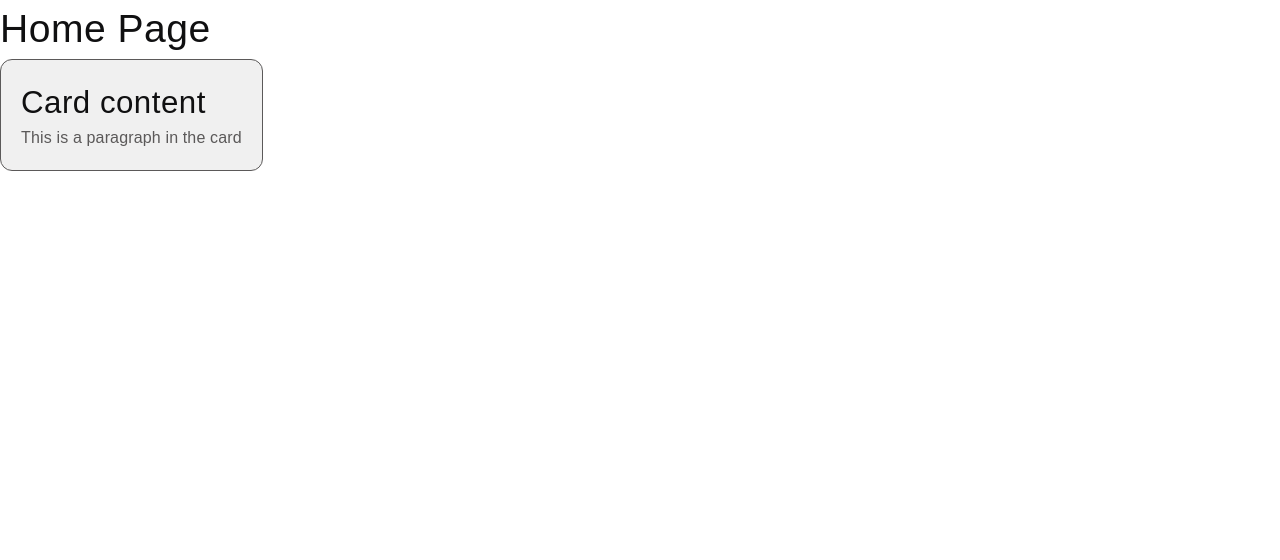
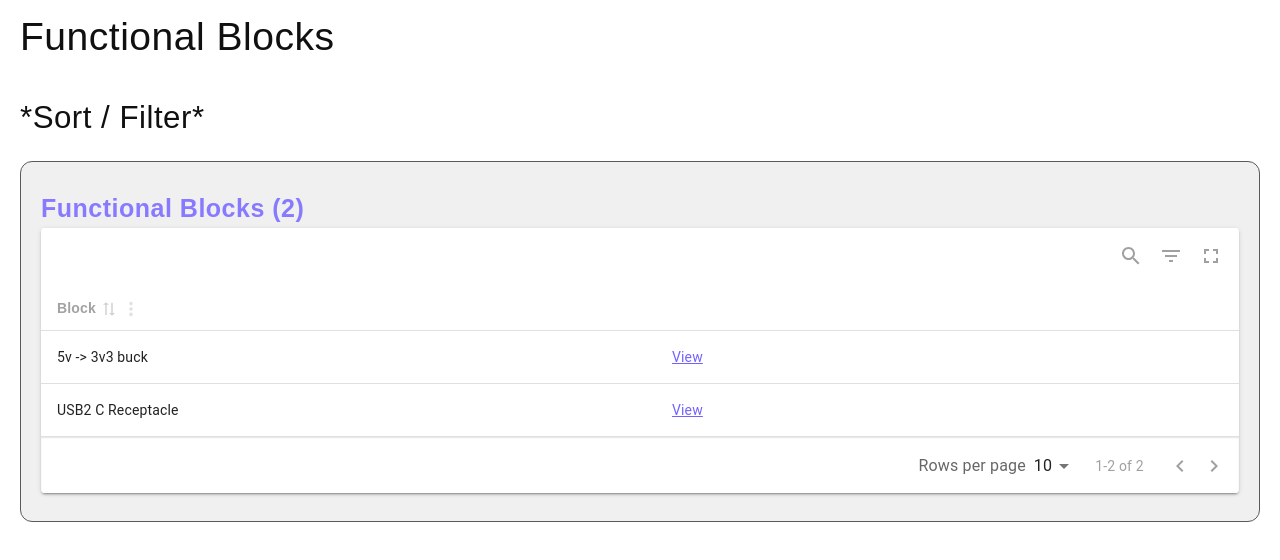
Before and after one commit to RUnroe/quick-ee, a React (Vite) app: page / in a window 1280 px wide. Shown: the top 560 px of the page. Built offline with nearby package versions, Linux system fonts and the light colour scheme; a web font is replaced by a local one.

Commit message:
Create functional block table on home page

```diff
--- /dev/null
+++ b/src/components/functionalBlockList/FunctionalBlocksTable.tsx
@@ -0,0 +1,103 @@
+import {
+  MaterialReactTable,
+  MRT_Row,
+  useMaterialReactTable,
+} from "material-react-table";
+import { useMemo } from "react";
+import FunctionalBlockType from "../../types/FunctionalBlockType";
+import { createTheme, ThemeProvider, useTheme } from "@mui/material";
+import { Link } from "react-router-dom";
+
+interface Props {
+  blocks: FunctionalBlockType[];
+}
+
+//WIP. Table for index page to display top level of functional components (name)
+
+const FunctionalBlocksTable = ({ blocks }: Props) => {
+  const columns = useMemo(
+    () => [
+      {
+        accessorKey: "name",
+        header: "Block",
+      },
+      {
+        accessorKey: "view",
+        header: "",
+        enableColumnFilter: false,
+        enableColumnOrdering: false,
+        enableSorting: false,
+        enableColumnActions: false,
+
+        Cell: ({ row }: { row: MRT_Row<FunctionalBlockType> }) =>
+          blocks.indexOf(row.original) !== null ? (
+            <Link
+              to={`/block/view/${blocks.indexOf(row.original)}`}
+              className="button"
+            >
+              View
+            </Link>
+          ) : (
+            ""
+        ),
+      },
+      // {
+      //   accessorKey: 'footprints',
+      //   header: 'Footprints',
+      //   Cell: ({ cell }: {cell: {getValue: () => string[]}}) => cell?.getValue()?.join(", "),
+      // },
+      // {
+      //   accessorKey: 'cost',
+      //   header: 'Cost',
+      //   size: 10,
+      //   Cell: ({ cell }: {cell: {getValue: () => string}}) => USDollar.format(parseFloat(cell?.getValue())),
+      // },
+    ],
+    []
+  );
+
+  const essentialComponentsTable = useMaterialReactTable({
+    columns: columns,
+    data: blocks || [],
+    enableColumnOrdering: false,
+    enableRowSelection: false,
+    enablePagination: true,
+    enableDensityToggle: false,
+    enableHiding: false,
+  });
+
+  const globalTheme = useTheme();
+
+  const theme = createTheme({
+    palette: {
+      mode: globalTheme.palette.mode,
+      primary: {
+        contrastText: "rgba(0, 0, 0, 0.87)",
+        dark: "#6642f5",
+        light: "#ac98f5",
+        main: "#9e90f9",
+      },
+
+      background: {
+        default: globalTheme.palette.mode === "light" ? "#f0f0f0" : "#000",
+      },
+    },
+  });
+
+  return (
+    <div>
+      <ThemeProvider theme={theme}>
+        <div className="table-group functional-blocks-table">
+          <h3 className="sub-title">
+            Functional Blocks ({blocks?.length || 0})
+          </h3>
+          <ThemeProvider theme={theme}>
+            <MaterialReactTable table={essentialComponentsTable} />
+          </ThemeProvider>
+        </div>
+      </ThemeProvider>
+    </div>
+  );
+};
+
+export default FunctionalBlocksTable;
--- a/src/pages/FunctionalBlock.tsx
+++ b/src/pages/FunctionalBlock.tsx
@@ -17,9 +17,9 @@ const FunctionalBlock = () => {
     <main className="page" id="functionalBlock">
       {!block ? <h1>Functional Block Not Found</h1> :
       <>
-        <div className="top-bar">
+        <section className="top-bar">
           <h1>{block.name}</h1>
-        </div>
+        </section>
 
         <section className="grid">
           <Card>
@@ -28,7 +28,7 @@ const FunctionalBlock = () => {
           </Card>
           <section className="column">
             <Card>
-              <h2>Image</h2>
+              <h2>*Image*</h2>
             </Card>
             <Card>
               <h2>Notes</h2>
--- a/src/pages/Home.tsx
+++ b/src/pages/Home.tsx
@@ -1,14 +1,23 @@
 import Card from "../components/Card";
+import FunctionalBlocksTable from "../components/functionalBlockList/FunctionalBlocksTable";
+import functionalBlocks from '../blocks.json';
 
 const Home = () => {
   return (
     <main className="page" id="home">
-      <h1>Home Page</h1>
+      <section className="top-bar">
+        <h1>Functional Blocks</h1>
+      </section>
 
-      <Card>
-        <h2>Card content</h2>
-        <p>This is a paragraph in the card</p>
-      </Card>
+      <section className="grid">
+        <div>
+          <h2>*Sort / Filter*</h2>
+        </div>
+
+        <Card>
+          <FunctionalBlocksTable blocks={functionalBlocks.blocks} />
+        </Card>
+      </section>
     </main>
   );
 }
--- a/src/styles/components/_functional_block.scss
+++ b/src/styles/components/_functional_block.scss
@@ -26,6 +26,34 @@
 }
 
 
+.page#home {
+
+  .top-bar {
+    padding: 0.5rem 1.25rem;
+  }
+
+
+  .grid {
+    display: grid;
+    grid-template-columns: 1fr;
+    gap: 1.25rem;
+    padding: 1.25rem;
+
+    .card {
+      width: 100%;
+      height: 100%;
+      box-sizing: border-box;
+    }
+
+    .column {
+      display: flex;
+      flex-direction: column;
+      gap: 1.25rem;
+    }
+  }
+}
+
+
 @media all and (max-width: 900px) {
   .page#functionalBlock {
 
```
